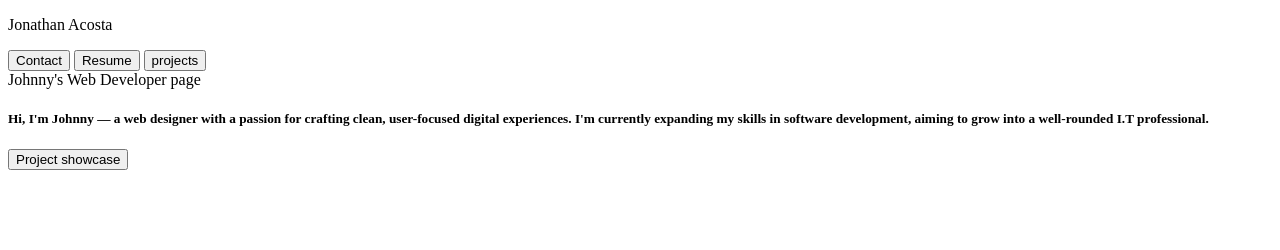
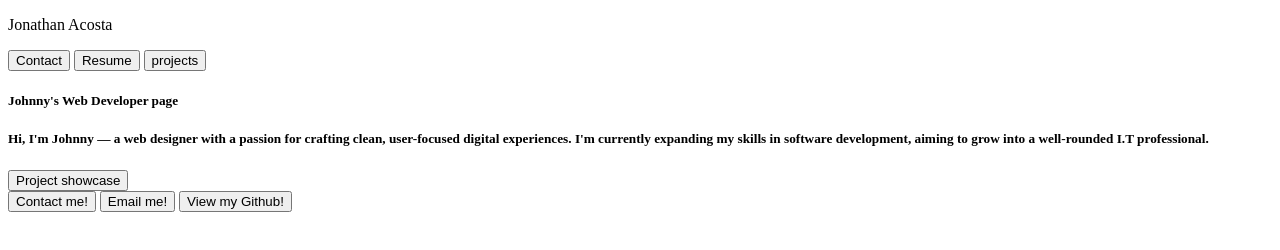
Before and after one commit to JohnnyA7115/Johnny-Portfolio, a plain HTML site: page Website/index.html in a window 1280 px wide. Drawn offline with Linux system fonts and the light colour scheme.

Commit message:
I added some buttons for users to contact me at anytime

```diff
--- a/Website/index.html
+++ b/Website/index.html
@@ -14,9 +14,19 @@
         <button>projects</button>
     </div>
     </header>
-    <main>Johnny's Web Developer page </main>
-    <h5>Hi, I'm Johnny — <bold>a web designer</bold> with a passion for crafting clean, user-focused digital experiences. I'm currently expanding my skills in software development, aiming to grow into a well-rounded I.T professional.</h5>
-    <button>Project showcase</button>
+    <main>
+        <h5>Johnny's Web Developer page</h5>
+        <h5>Hi, I'm Johnny — <bold>a web designer</bold> with a passion for crafting clean, user-focused digital experiences. I'm currently expanding my skills in software development, aiming to grow into a well-rounded I.T professional.</h5>
+        <button>Project showcase</button>
+    </main>
+    <footer>
+        <div>
+            <button>Contact me!</button>
+            <button>Email me!</button>
+            <button>View my Github!</button>
+        </div>
+    </footer>
+
 
 </body>
 </html>
```
